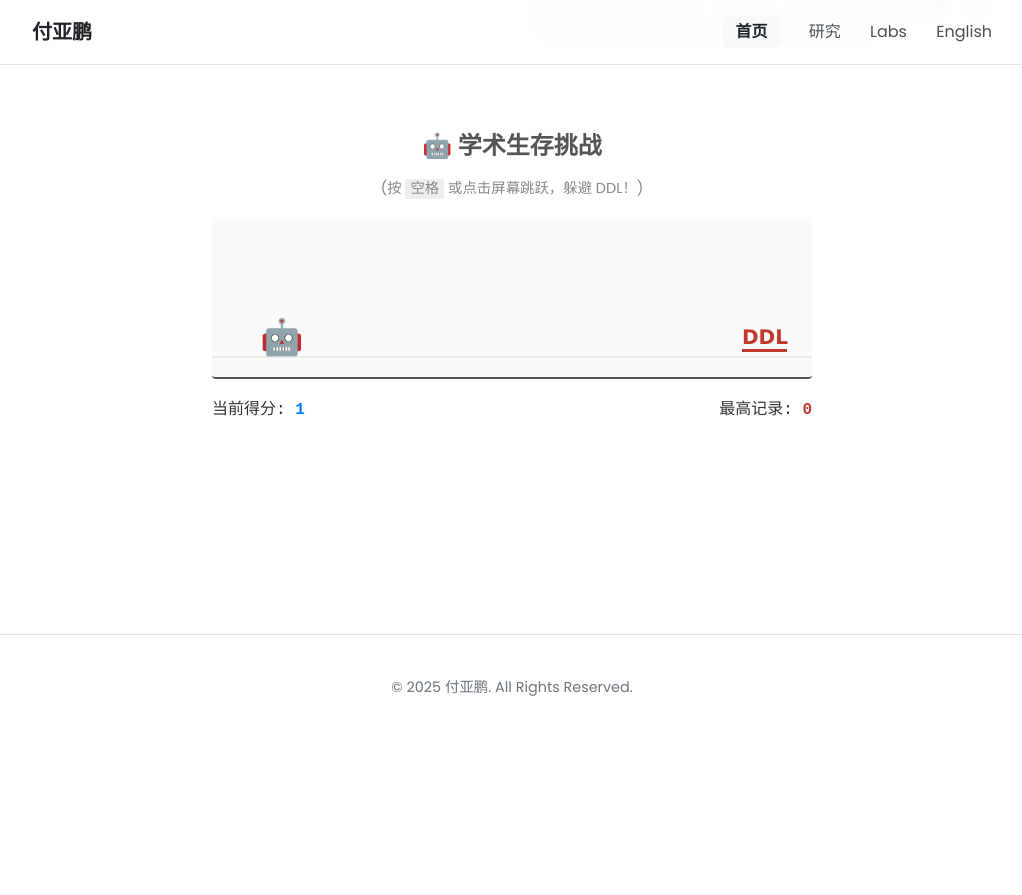
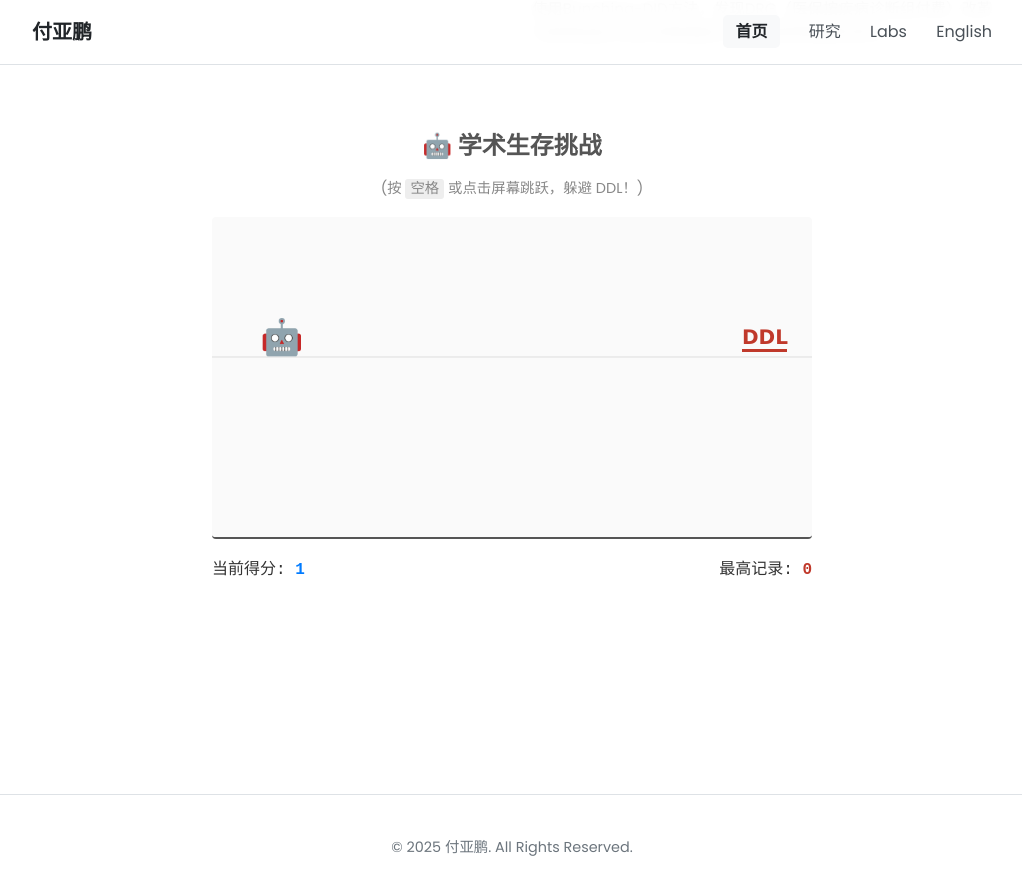
Before and after one commit to fyapeng/fyapeng.github.io, a Jekyll site: the page built from index.html, in a window 1280 px wide and 900 px high, scrolled down 1959 px. Shown: the top 895 px of the window, without its empty margins (128-1150 px from the left). Built offline with Jekyll 4.4.1, drawn with Linux system fonts in a browser that asks for light colours; before the commit the page ends 2699 px from its top, so only the background shows below that.

Commit message:
Update game.html

```diff
--- a/_includes/game.html
+++ b/_includes/game.html
@@ -6,7 +6,7 @@
     (按 <kbd style="background:#eee; padding:2px 5px; border-radius:3px;">空格</kbd> 或点击屏幕跳跃，躲避 DDL！)
   </p>
 
-  <canvas id="dinoGame" width="600" height="160" style="border-bottom: 2px solid #555; background: #fafafa; max-width: 100%; touch-action: none; border-radius: 4px;"></canvas>
+  <canvas id="dinoGame" width="600" height="320" style="border-bottom: 2px solid #555; background: #fafafa; max-width: 100%; touch-action: none; border-radius: 4px;"></canvas>
 
   <div style="display: flex; justify-content: space-between; max-width: 600px; margin: 10px auto; font-family: monospace; font-size: 1rem; color: #333;">
     <span>当前得分: <b id="score" style="color: #007bff;">0</b></span>
```
